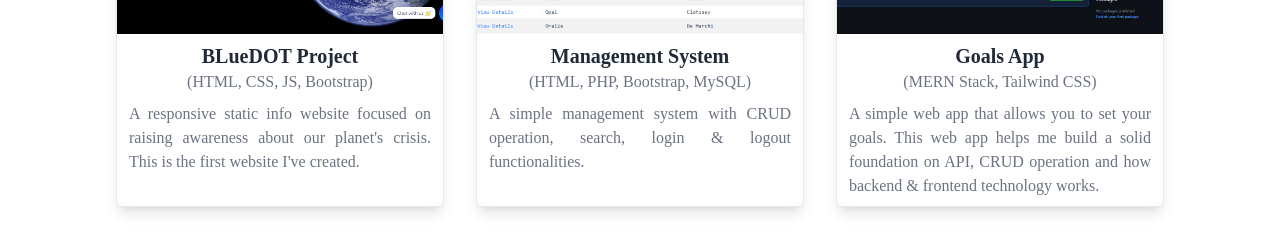
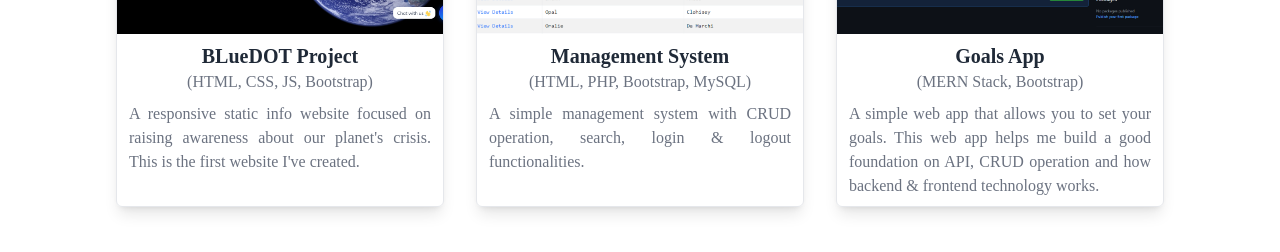
Before and after one commit to mikhail-jeff/portfolio, a React (Create React App) app: page / in a window 1280 px wide. Shown: the part 3492-3744 px from the top of the page. Built offline with nearby package versions, Linux system fonts and the light colour scheme.

Commit message:
minor changes in projects section

```diff
--- a/src/components/Projects.jsx
+++ b/src/components/Projects.jsx
@@ -48,8 +48,8 @@ const Projects = () => {
 						<a href='https://github.com/mikhail-jeff/mern-goal-app'>
 							<p className='font-bold text-xl text-center pt-2 text-gray-800'>Goals App</p>
 						</a>
-						<p className='font-medium text-center'>(MERN Stack, Tailwind CSS)</p>
-						<p className='font-medium  px-3 py-2 text-justify'>A simple web app that allows you to set your goals. This web app helps me build a solid foundation on API, CRUD operation and how backend & frontend technology works.</p>
+						<p className='font-medium text-center'>(MERN Stack, Bootstrap)</p>
+						<p className='font-medium  px-3 py-2 text-justify'>A simple web app that allows you to set your goals. This web app helps me build a good foundation on API, CRUD operation and how backend & frontend technology works.</p>
 					</div>
 				</div>
 			</div>
```
